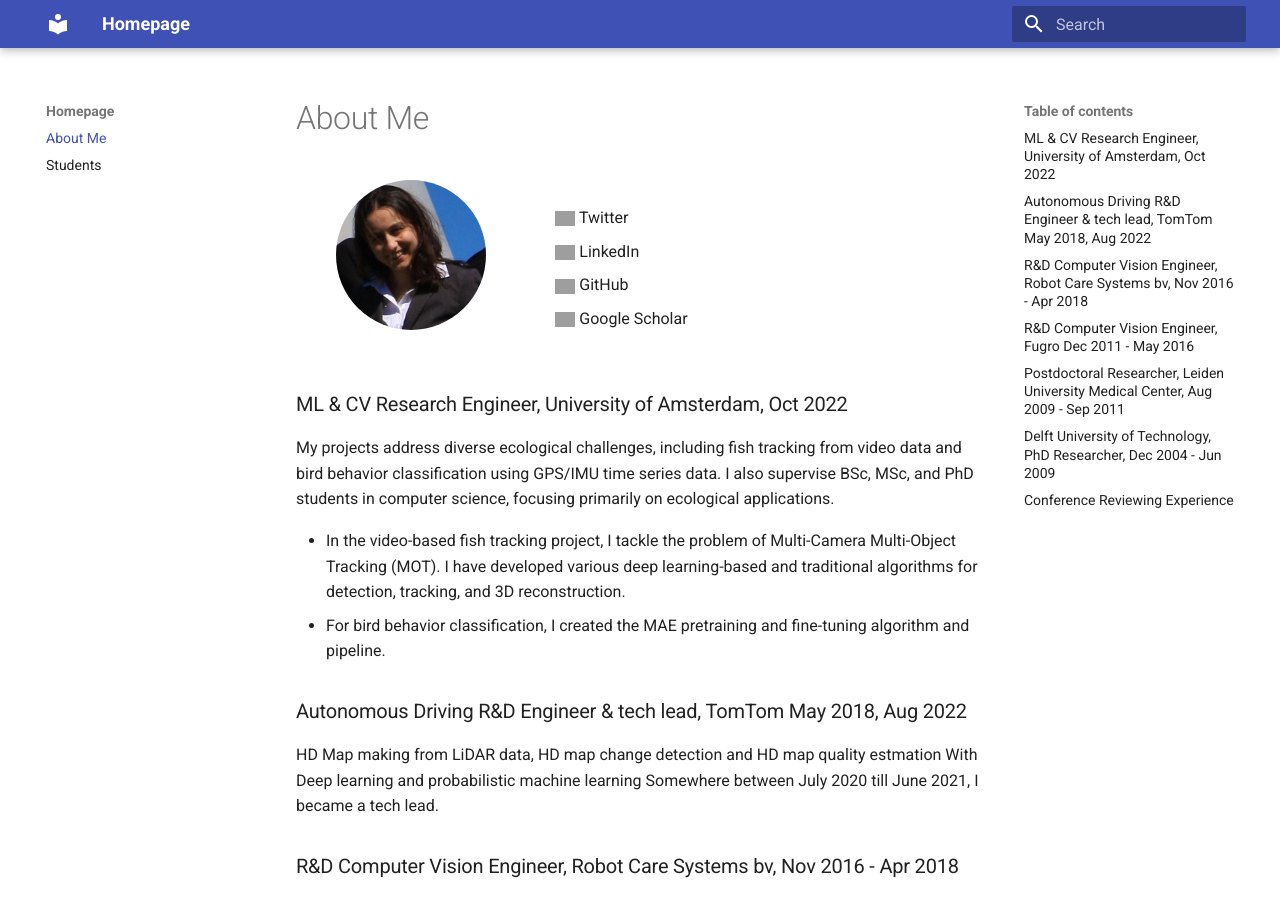
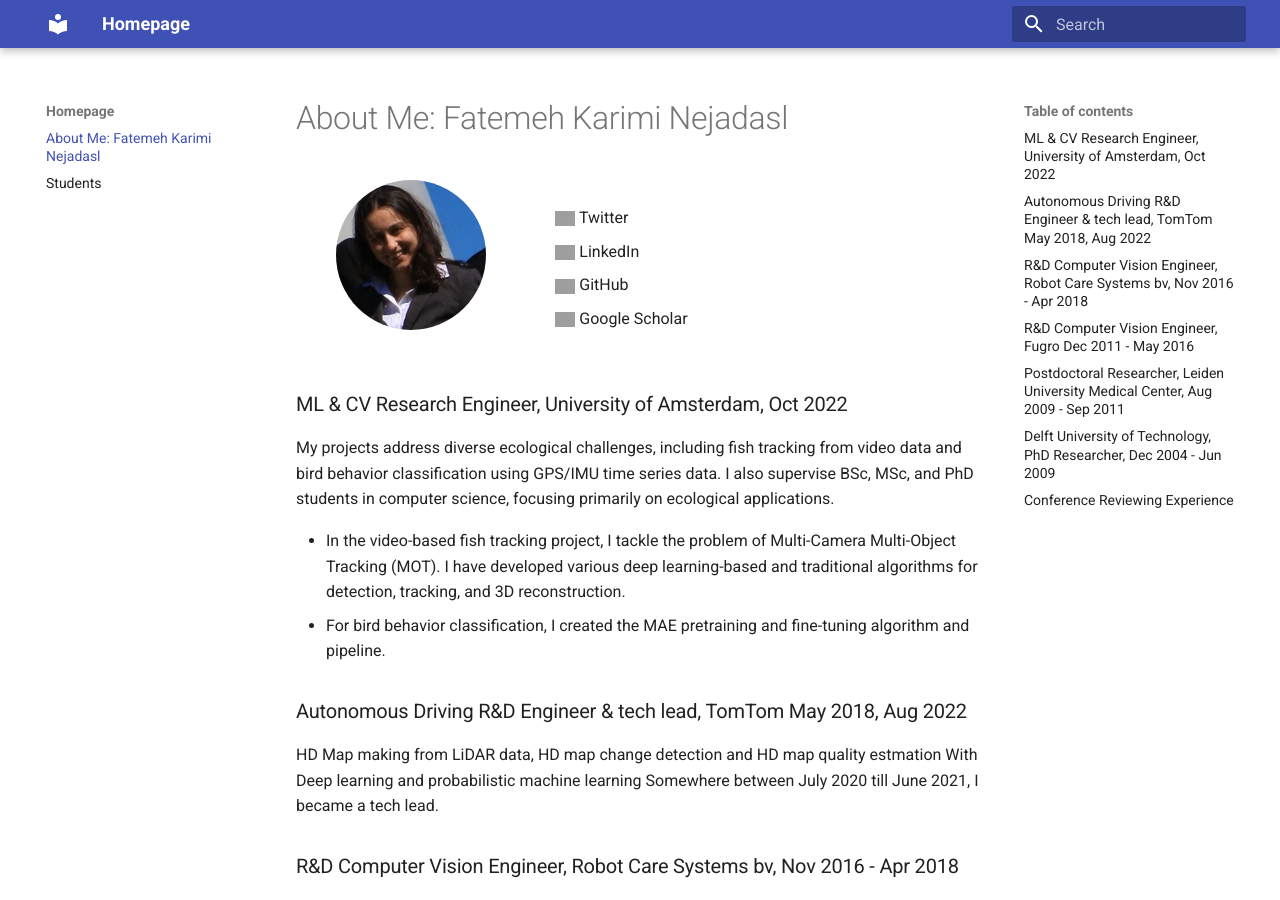
Before and after one commit to fkariminejadasl/fkariminejadasl.github.io, an MkDocs documentation site: the page built from docs/README.md, in a window 1280 px wide and 900 px high. Built offline with MkDocs 1.6.1 and Material for MkDocs 9.7.7, drawn with Linux system fonts in a browser that asks for light colours; grey boxes are pictures that could not be loaded.

Commit message:
Update README.md

```diff
--- a/docs/README.md
+++ b/docs/README.md
@@ -1,4 +1,4 @@
-# About Me
+# About Me: Fatemeh Karimi Nejadasl
 
 <div style="display: flex; flex-wrap: wrap; align-items: center;">
 
```
